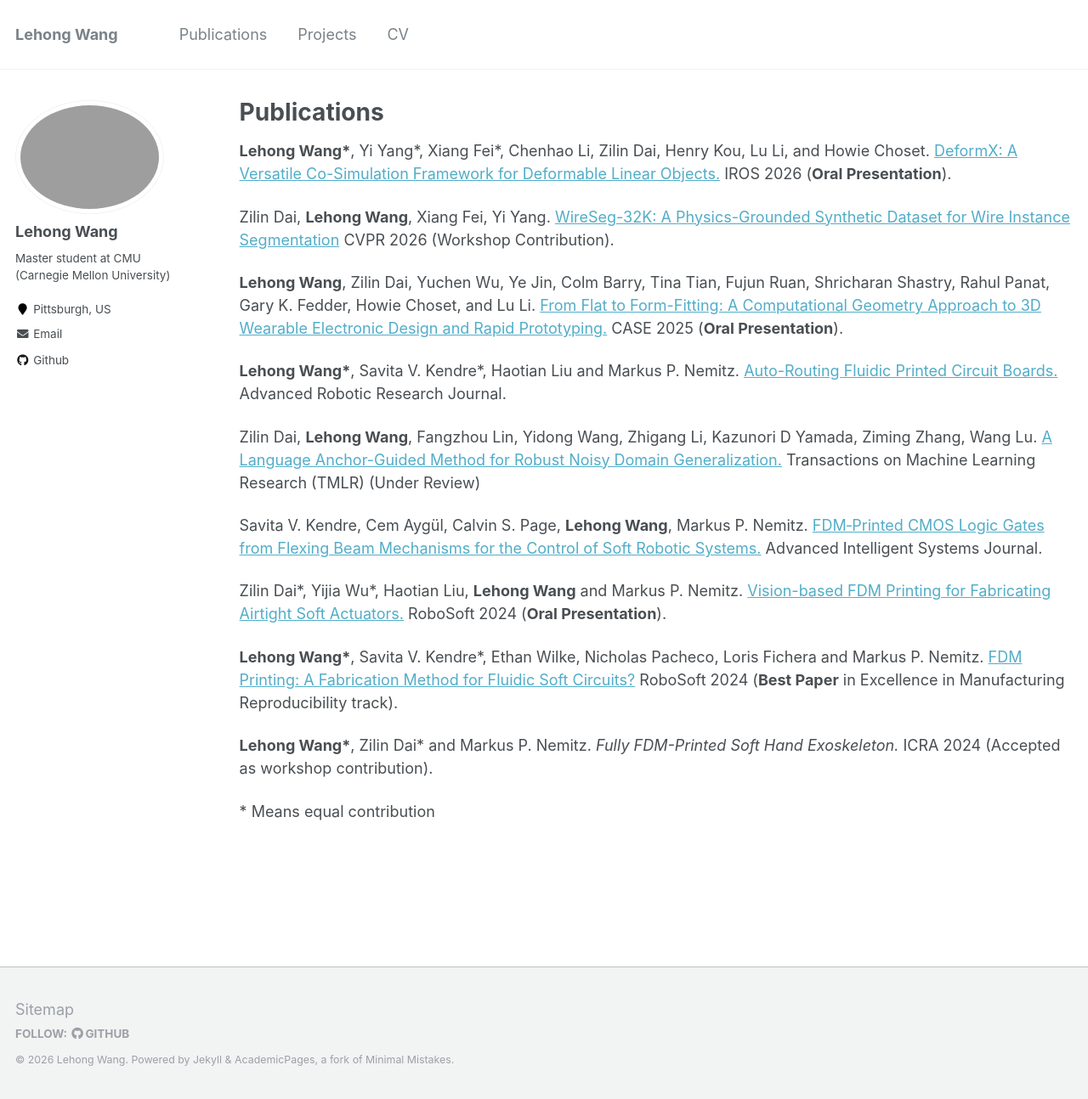
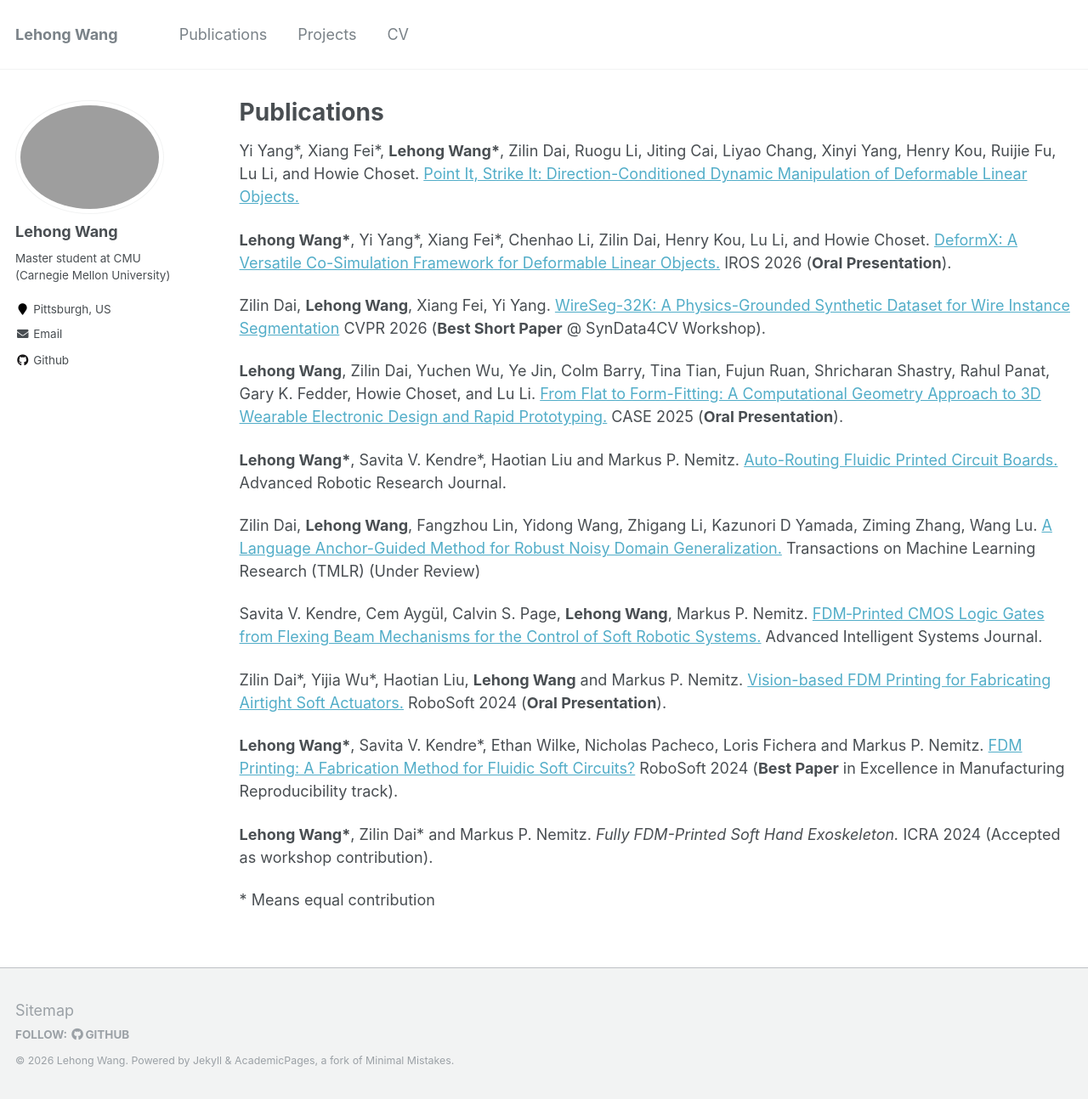
Before and after one commit to Lehong-Wang/Lehong-Wang.github.io, a Jekyll site: the page built from _pages/publications.md, in a window 1280 px wide and 1294 px high. Shown: the whole window at 85% size. Built offline with Jekyll 4.4.1, drawn with Linux system fonts in a browser that asks for light colours.

Commit message:
update deformx 2.0 and previous project descriptions

```diff
--- a/_pages/publications.md
+++ b/_pages/publications.md
@@ -18,10 +18,12 @@ author_profile: true
 <!-- # Research -->
 
 
-**Lehong Wang\***, Yi Yang\*, Xiang Fei\*, Chenhao Li, Zilin Dai, Henry Kou, Lu Li, and Howie Choset. [DeformX: A Versatile Co-Simulation Framework for Deformable Linear Objects.]() IROS 2026 (**Oral Presentation**).
+Yi Yang\*, Xiang Fei\*, **Lehong Wang\***, Zilin Dai, Ruogu Li, Jiting Cai, Liyao Chang, Xinyi Yang, Henry Kou, Ruijie Fu, Lu Li, and Howie Choset. [Point It, Strike It: Direction-Conditioned Dynamic Manipulation of Deformable Linear Objects.](https://deformx.github.io/DeformY/)
+
+**Lehong Wang\***, Yi Yang\*, Xiang Fei\*, Chenhao Li, Zilin Dai, Henry Kou, Lu Li, and Howie Choset. [DeformX: A Versatile Co-Simulation Framework for Deformable Linear Objects.](https://deformx.github.io/) IROS 2026 (**Oral Presentation**).
 
 Zilin Dai, **Lehong Wang**, Xiang Fei, Yi Yang.
-[WireSeg-32K: A Physics-Grounded Synthetic Dataset for Wire Instance Segmentation](https://syndata4cv.github.io/) CVPR 2026 (Workshop Contribution).
+[WireSeg-32K: A Physics-Grounded Synthetic Dataset for Wire Instance Segmentation](https://syndata4cv.github.io/) CVPR 2026 (**Best Short Paper** @ SynData4CV Workshop).
 
 **Lehong Wang**, Zilin Dai, Yuchen Wu, Ye Jin, Colm Barry, Tina Tian, Fujun Ruan, Shricharan Shastry, Rahul Panat, Gary K. Fedder, Howie Choset, and Lu Li. [From Flat to Form-Fitting: A Computational Geometry Approach to 3D Wearable Electronic Design and Rapid Prototyping.](https://ieeexplore.ieee.org/abstract/document/11163901) CASE 2025 (**Oral Presentation**).
 
```
Also changed, not shown: _pages/about.md (+1 -1 lines), _pages/projects.html (+39 -11 lines), images/close_loop_img.png (added), images/deformx_cover.jpg (deleted), images/deformx_dataset.jpg (deleted), images/deformx_demo3.jpg (deleted), images/deformx_figure2.png (deleted), images/deformx_paper_stitched.jpg (deleted), images/deformx_pipeline.jpg (deleted), images/deformx_segmentation.jpg (deleted), images/deformx_sin_motion.jpg (deleted), images/deformx_system.png (deleted), images/deformy_cover.png (added), 3 other files.
